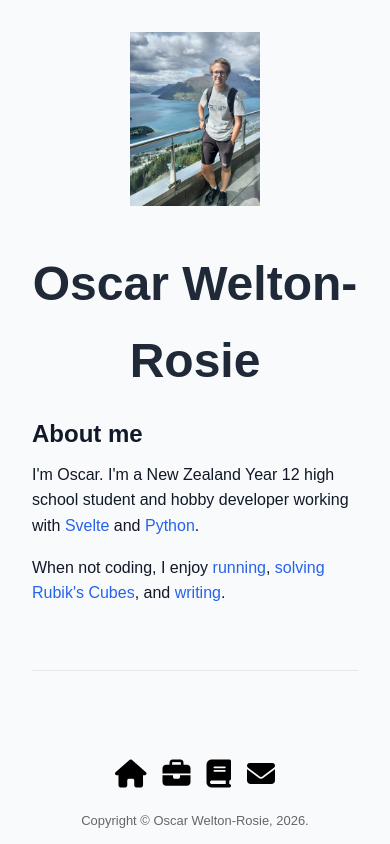
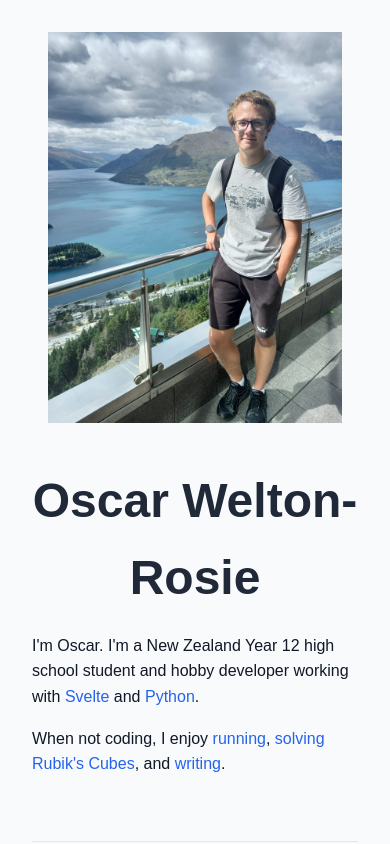
Before and after one commit to OWelton-Rosie/OWelton-Rosie, a SvelteKit app: page / in a window 390 px wide. Shown: the top 844 px of the page. Built offline with nearby package versions, Linux system fonts and the light colour scheme.

Commit message:
fix image sizing

```diff
--- a/src/routes/+page.svelte
+++ b/src/routes/+page.svelte
@@ -7,21 +7,24 @@
 <h1>Oscar Welton-Rosie</h1>
 </div>
 
-<h2>About me</h2>
-
 <p>I'm Oscar. I'm a New Zealand Year 12 high school student and hobby developer working with <a href="https://github.com/OWelton-Rosie?tab=repositories&q=&type=&language=svelte&sort=" target="_blank" rel="noopener noreferrer">Svelte</a> and <a href="https://github.com/OWelton-Rosie?tab=repositories&q=&type=&language=python&sort=" target="_blank" rel="noopener noreferrer">Python</a>.</p>
 
 <p>When not coding, I enjoy <a href="https://www.strava.com/athletes/120805648" target="_blank" rel="noopener noreferrer">running</a>, <a href="https://www.worldcubeassociation.org/persons/2023WELT02" target="_blank" rel="noopener noreferrer">solving Rubik's Cubes</a>, and <a href="/writing">writing</a>.</p>
-
 
 <Footer />
 
 <style>
 img {
-    display: block;     /* Make it block so margin works */
-    margin: 0 auto;     /* Centers horizontally */
+    display: block;
+    margin: 0 auto;
     width: 40%;
-    height: 40%;
+    height: auto; /* Preserve aspect ratio */
+}
+
+@media (max-width: 768px) {
+    img {
+        width: 90%;
+    }
 }
 
 .hero-content {
```
Also changed, not shown: deploy/nginx/README.md.
